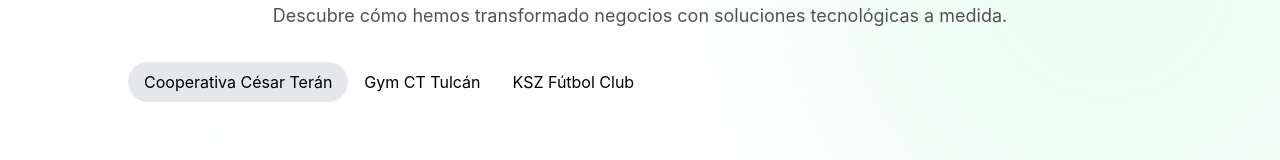
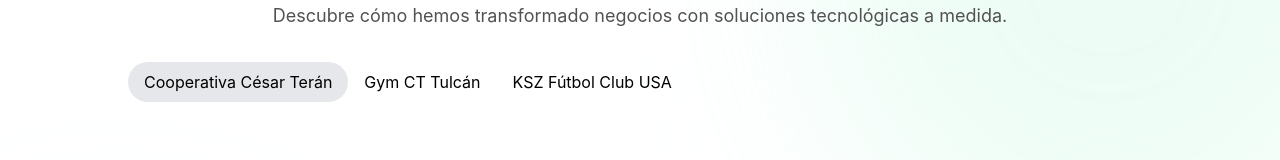
Before and after one commit to kennyp2233/landing-marketing, a Next.js app: page /proyectos in a window 1280 px wide. Shown: the part 166-326 px from the top of the page. Built offline with nearby package versions, Linux system fonts and the light colour scheme.

Commit message:
Tech to-do

```diff
--- a/src/components/features/home/components/ProjectsSection/ProjectsShowcase.tsx
+++ b/src/components/features/home/components/ProjectsSection/ProjectsShowcase.tsx
@@ -29,7 +29,7 @@
             ),
         },
         {
-            title: "KSZ Fútbol Club",
+            title: "KSZ Fútbol Club USA",
             value: "retail",
             content: (
                 <div className="w-full overflow-hidden relative h-full rounded-2xl p-6 text-xl md:text-3xl font-bold text-white bg-neutral-900/60 backdrop-blur-md border border-white/10 shadow-2xl">
```
